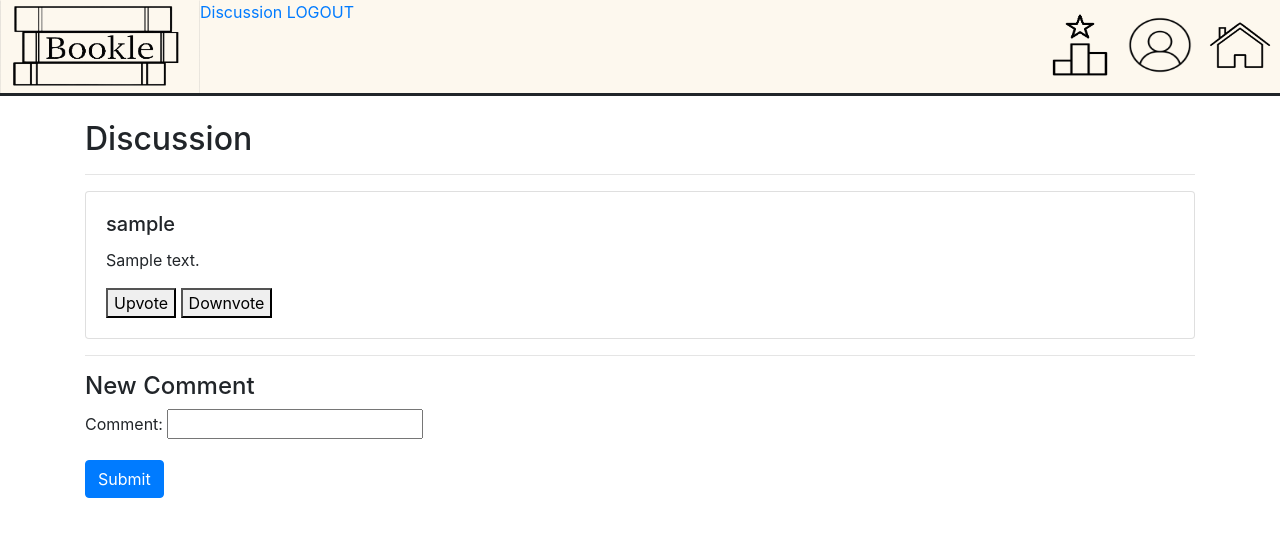
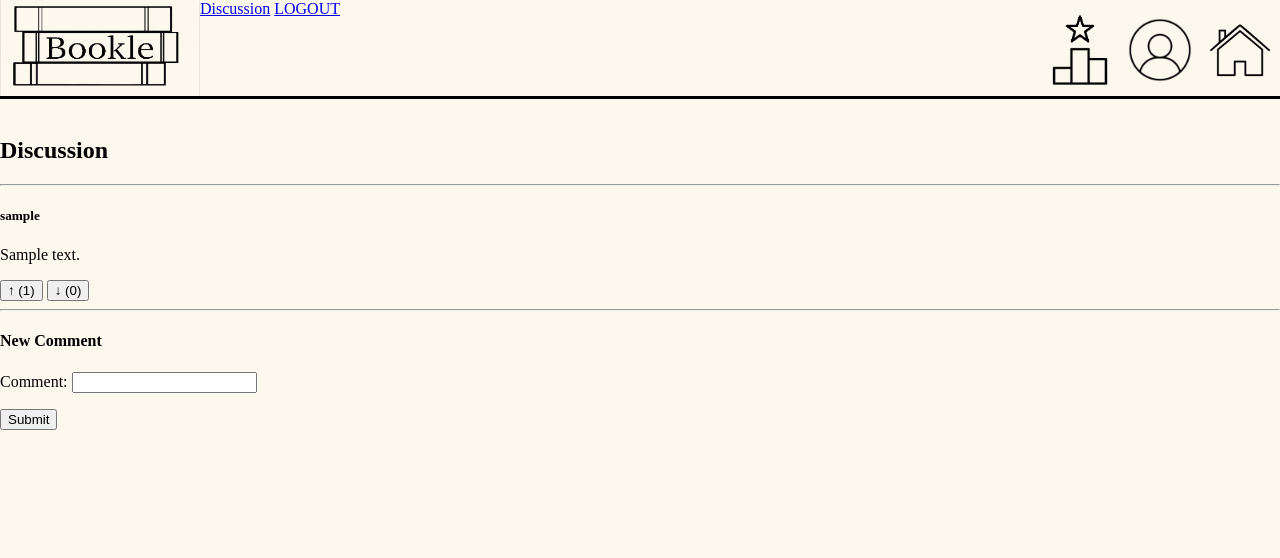
Before and after one commit to phantomsheepp/group1a_wad_project, a Django app: page /bookle/discussion/1/ in a window 1280 px wide. Shown: the top 558 px of the page. Run offline with Django 3.2, Linux system fonts and the light colour scheme; a user stored in the database is signed in; tables that the repository leaves empty hold one stand-in row (values such as "Sample post"); some libraries are stand-ins or nearby versions.

Commit message:
Immplemented upvote and downvote feature to the comments, however currently not working

```diff
--- a/bookle/urls.py
+++ b/bookle/urls.py
@@ -22,4 +22,8 @@ urlpatterns = [
     path('login/view-account/edit-account/', views.edit_account, name='edit_account'),
     path('home/daily-puzzle/complete/', views.complete, name='complete'),
     path('home/daily-puzzle/complete/discussion/<int:puzzle_id>/', views.discussion, name='complete_discussion'),
+    path('discussion/1/upvote/<int:comment_id>/', views.upvote, name='upvote'),
+    path('discussion/1/downvote/<int:comment_id>/', views.downvote, name='downvote'),
+    # path('discussion/<int:puzzle_id>/upvote/<int:comment_id>/', views.upvote, name='upvote'),
+    # path('discussion/<int:puzzle_id>/downvote/<int:comment_id>/', views.downvote, name='downvote'),
 ]
--- a/bookle/views.py
+++ b/bookle/views.py
@@ -6,10 +6,11 @@ from django.urls import reverse
 from django.contrib.auth.models import User
 from django.contrib.auth.decorators import login_required
 from django.contrib import messages
-from bookle.models import Comment
+from bookle.models import Comment, Vote
 from bookle.forms import CommentForm
 from bookle.models import Puzzle
 from bookle.forms import RegisterForm, ProfileEditForm
+from django.http import JsonResponse
 
 def home(request):
     context_dict = {}
@@ -109,6 +110,12 @@ def discussion(request, puzzle_id=None):
     puzzle = get_object_or_404(Puzzle, pk=puzzle_id)
     comments = Comment.objects.filter(puzzleID=puzzle).order_by('-commentID')
 
+    for comment in comments:
+        comment.upvotes = Vote.objects.filter(comment=comment, vote_type='up').count()
+        comment.downvotes = Vote.objects.filter(comment=comment, vote_type='down').count()
+
+    comments = sorted(comments, key=lambda x: x.upvotes, reverse=True)
+
     if request.method == 'POST':
         form = CommentForm(request.POST, user=request.user)
         if form.is_valid():
@@ -125,3 +132,17 @@ def discussion(request, puzzle_id=None):
     }
 
     return render(request, 'bookle/discussion.html', context)
+
+def upvote(request, comment_id):
+    comment = get_object_or_404(Comment, pk=comment_id)
+    Vote.objects.get_or_create(user=request.user, comment=comment, vote_type='up')
+    upvotes = Vote.objects.filter(comment=comment, vote_type='up').count()
+    downvotes = Vote.objects.filter(comment=comment, vote_type='down').count()
+    return JsonResponse({'upvotes': upvotes, 'downvotes': downvotes})
+
+def downvote(request, comment_id):
+    comment = get_object_or_404(Comment, pk=comment_id)
+    Vote.objects.get_or_create(user=request.user, comment=comment, vote_type='down')
+    upvotes = Vote.objects.filter(comment=comment, vote_type='up').count()
+    downvotes = Vote.objects.filter(comment=comment, vote_type='down').count()
+    return JsonResponse({'upvotes': upvotes, 'downvotes': downvotes})
--- a/static/css/stylesheet.css
+++ b/static/css/stylesheet.css
@@ -211,6 +211,18 @@ h1{
     display: inline;
 }
 
+#signup-container {
+    display: flex;
+    flex-direction: column;
+    align-items: center;
+}
+
+#login-container {
+    display: flex;
+    flex-direction: column;
+    align-items: center;
+}
+
 /* --------------------------daily puzzle-----------------------------------*/
 
 .user-guesses-submit{
--- a/templates/bookle/base.html
+++ b/templates/bookle/base.html
@@ -4,7 +4,6 @@
 <html>
     <head>
         <link rel="stylesheet" type="text/css" href="{% static '/css/stylesheet.css' %}" />
-        <link rel="stylesheet" href="https://stackpath.bootstrapcdn.com/bootstrap/4.3.1/css/bootstrap.min.css">
         <title>
         Bookle -
         {% block title_block %}
@@ -46,8 +45,5 @@
         <div id ="footer">
             <a href="/bookle/about-us/">Find out more about us</a>
         </div>
-
-        <script src="https://code.jquery.com/jquery-3.3.1.slim.min.js"></script>
-        <script src="https://stackpath.bootstrapcdn.com/bootstrap/4.3.1/js/bootstrap.min.js"></script>
     </body>
 </html>
--- a/templates/bookle/discussion.html
+++ b/templates/bookle/discussion.html
@@ -14,8 +14,8 @@
         <div class="card-body">
             <h5 class="card-title">{{ comment.userID.username }}</h5>
             <p class="card-text">{{ comment.comment }}</p>
-            <button class="upvote-button" data-comment-id="{{ comment.id }}">Upvote</button>
-            <button class="downvote-button" data-comment-id="{{ comment.id }}">Downvote</button>
+            <button class="upvote-button" data-comment-id="{{ comment.id }}">↑ ({{ comment.upvotes }})</button>
+            <button class="downvote-button" data-comment-id="{{ comment.id }}">↓ ({{ comment.downvotes }})</button>
         </div>
     </div>
     {% empty %}
@@ -29,4 +29,29 @@
         <button type="submit" class="btn btn-primary">Submit</button>
     </form>
 </div>
+
+<script src="https://ajax.googleapis.com/ajax/libs/jquery/3.5.1/jquery.min.js"></script>
+<script>
+    $(document).ready(function() {
+        var upvoteUrl = "{% url 'bookle:upvote' 0 %}";
+        var downvoteUrl = "{% url 'bookle:downvote' 0 %}";
+
+        $('.upvote-button').click(function() {
+            var commentId = $(this).data('comment-id');
+            $.post(upvoteUrl.replace('0', commentId), function(data) {
+                $('.upvote-button[data-comment-id="' + commentId + '"]').text('↑ (' + data.upvotes + ')');
+                $('.downvote-button[data-comment-id="' + commentId + '"]').text('↓ (' + data.downvotes + ')');
+            });
+        });
+
+        $('.downvote-button').click(function() {
+            var commentId = $(this).data('comment-id');
+            $.post(downvoteUrl.replace('0', commentId), function(data) {
+                $('.upvote-button[data-comment-id="' + commentId + '"]').text('↑ (' + data.upvotes + ')');
+                $('.downvote-button[data-comment-id="' + commentId + '"]').text('↓ (' + data.downvotes + ')');
+            });
+        });
+    });
+    </script>
+
 {% endblock %}
```
